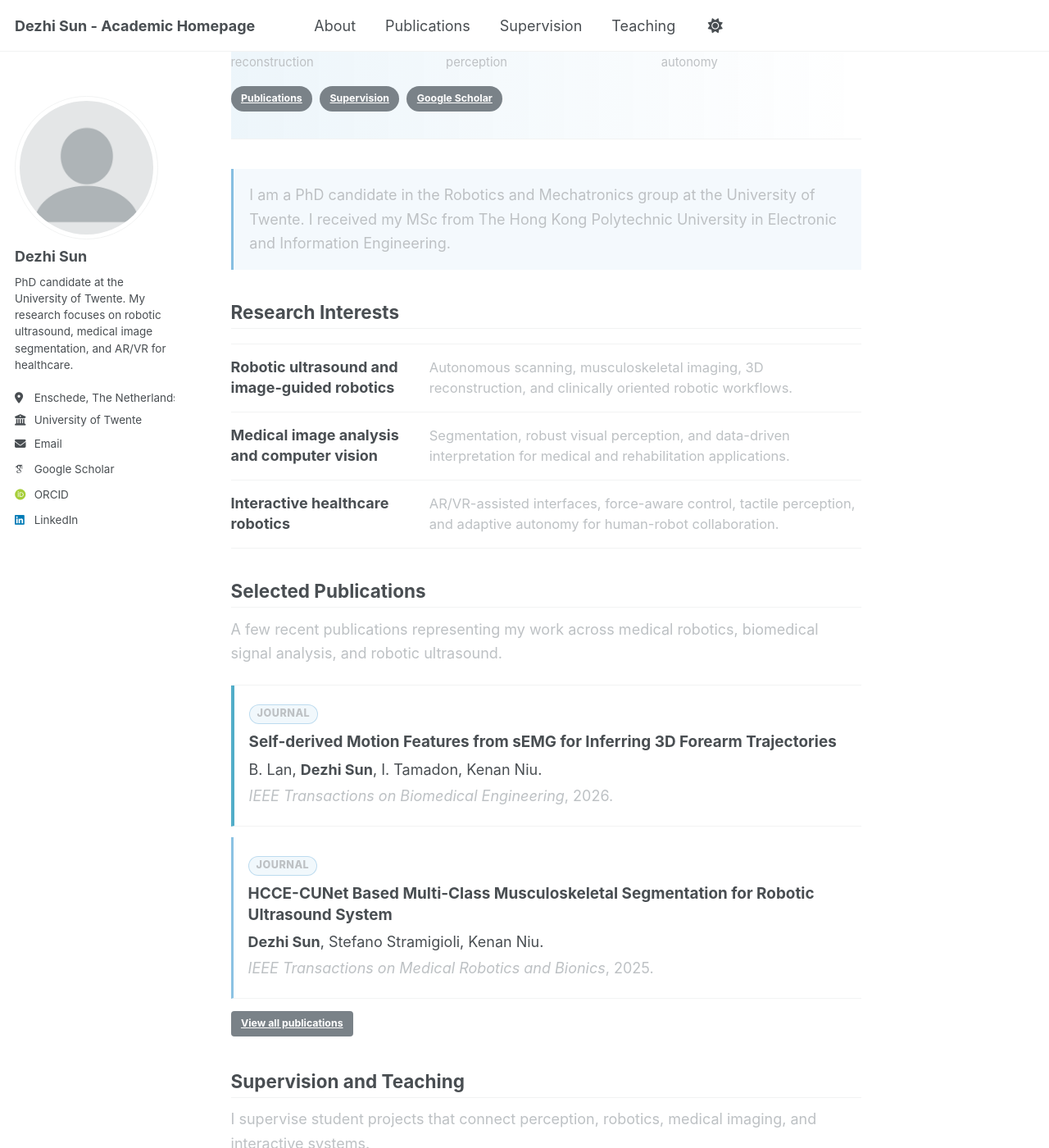
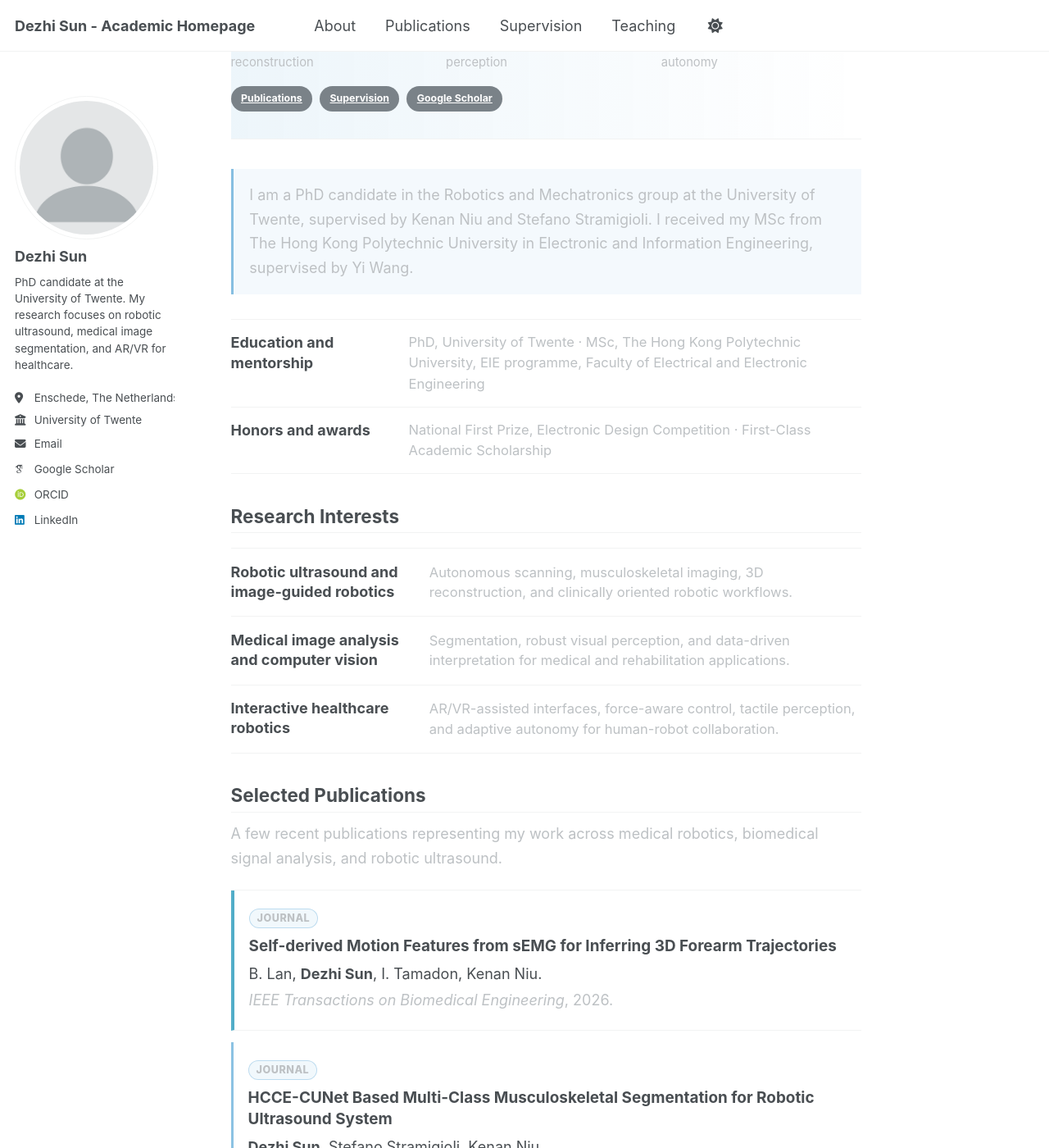
Before and after one commit to Jacksundezhi/Jacksundezhi.github.io, a Jekyll site: the page built from _pages/about.md, in a window 1280 px wide and 1400 px high, scrolled down 312 px. Shown: the whole window at 82% size. Built offline with Jekyll 4.4.1, drawn with Linux system fonts in a browser that asks for light colours; some web fonts are replaced; a script bundle is joined from its source files by our own code; library files that are not in the unit come from our copies.

Commit message:
Add advisors and honors to homepage

```diff
--- a/_pages/about.md
+++ b/_pages/about.md
@@ -25,7 +25,18 @@ redirect_from:
 </div>
 
 <div class="profile-note">
-  <p>I am a PhD candidate in the Robotics and Mechatronics group at the University of Twente. I received my MSc from The Hong Kong Polytechnic University in Electronic and Information Engineering.</p>
+  <p>I am a PhD candidate in the Robotics and Mechatronics group at the University of Twente, supervised by Kenan Niu and Stefano Stramigioli. I received my MSc from The Hong Kong Polytechnic University in Electronic and Information Engineering, supervised by Yi Wang.</p>
+</div>
+
+<div class="profile-highlights">
+  <div>
+    <strong>Education and mentorship</strong>
+    <span>PhD, University of Twente · MSc, The Hong Kong Polytechnic University, EIE programme, Faculty of Electrical and Electronic Engineering</span>
+  </div>
+  <div>
+    <strong>Honors and awards</strong>
+    <span>National First Prize, Electronic Design Competition · First-Class Academic Scholarship</span>
+  </div>
 </div>
 
 ## Research Interests
--- a/assets/css/main.scss
+++ b/assets/css/main.scss
@@ -132,6 +132,29 @@
   margin: 0;
   color: var(--global-text-color-light);
   line-height: 1.65;
+}
+
+.profile-highlights {
+  margin: 1rem 0 1.7rem;
+  border-top: 1px solid var(--global-border-color);
+}
+
+.profile-highlights div {
+  display: grid;
+  grid-template-columns: minmax(11rem, 0.36fr) minmax(0, 1fr);
+  gap: 1rem;
+  padding: 0.8rem 0;
+  border-bottom: 1px solid var(--global-border-color);
+}
+
+.profile-highlights strong {
+  line-height: 1.4;
+}
+
+.profile-highlights span {
+  color: var(--global-text-color-light);
+  font-size: 0.92em;
+  line-height: 1.55;
 }
 
 .home-summary-grid {
@@ -312,6 +335,7 @@
 @media (max-width: 700px) {
   .home-summary-grid,
   .hero-stats,
+  .profile-highlights div,
   .focus-list div {
     grid-template-columns: 1fr;
   }
```
